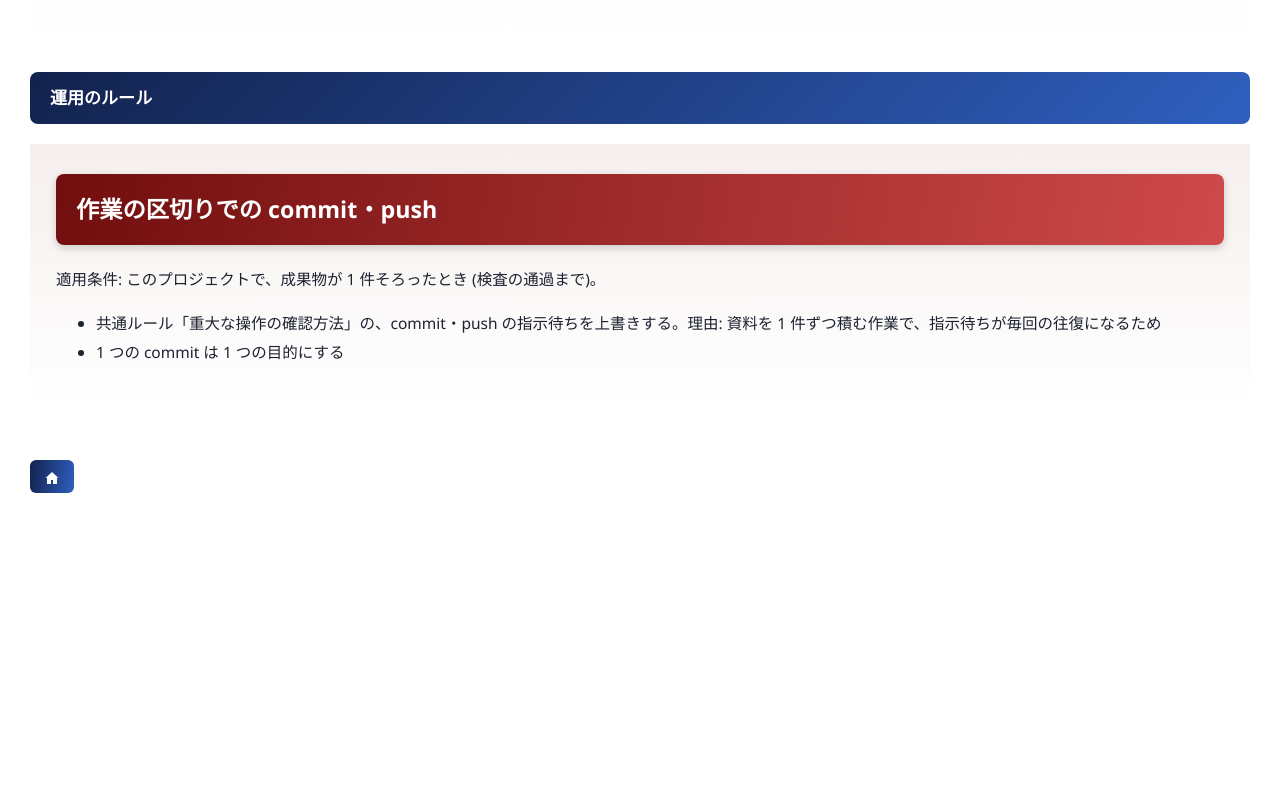
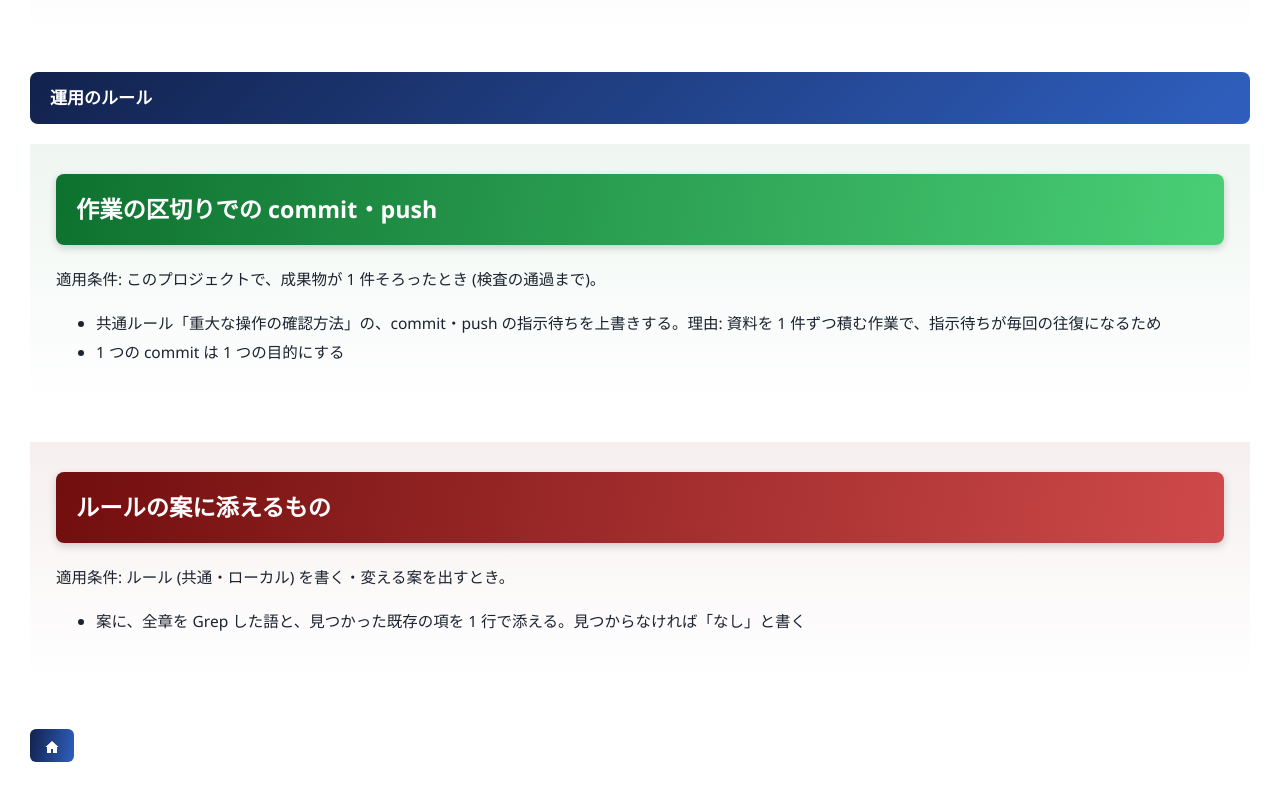
Before and after one commit to LightSpeedC/20261025-research-google-api, a plain HTML site: page notes/90_rules/local-rules.html in a window 1280 px wide. Shown: the part 645-1437 px from the top of the page. Before the commit the page ends 1168 px from the top, so only its background shows below. Drawn offline with Linux system fonts and the light colour scheme.

Commit message:
ローカルルールに「ルールの案に添えるもの」を追加
Co-Authored-By: Claude Sonnet 5.5 <noreply@anthropic.com>

```diff
--- a/notes/90_rules/local-rules.html
+++ b/notes/90_rules/local-rules.html
@@ -8,7 +8,8 @@
 <style>
 :root{--navy1:#12224d;--navy2:#2f5fbf;--ink:#1c2330;--ink-soft:#4a5568;--line:#d9dfe8;--code-bg:#f4f6fa;--link:#1a4fa0;--accent:var(--navy1);--accent2:var(--navy2);--soft:#f2f5fb}
 .ch01{--accent:hsl(280,78%,25%);--accent2:hsl(280,58%,55%);--soft:hsl(280,28%,95%)}
-.ch02{--accent:hsl(0,78%,25%);--accent2:hsl(0,58%,55%);--soft:hsl(0,28%,95%)}
+.ch02{--accent:hsl(140,78%,25%);--accent2:hsl(140,58%,55%);--soft:hsl(140,28%,95%)}
+.ch03{--accent:hsl(0,78%,25%);--accent2:hsl(0,58%,55%);--soft:hsl(0,28%,95%)}
 body{margin:0;background:#fff;color:var(--ink);font-size:15.5px;line-height:1.85;font-family:"Segoe UI","Yu Gothic UI",Meiryo,sans-serif}
 a{color:var(--link)}
 .titlebar{background:linear-gradient(135deg,var(--navy1,#12224d),var(--navy2,#2f5fbf));color:#fff;padding:34px 30px 30px}
@@ -56,6 +57,13 @@ footer{padding:18px 30px 30px;background:#fff;color:var(--ink)}
 <li>1 つの commit は 1 つの目的にする</li>
 </ul>
 </section>
+<section class="ch03" id="ch03">
+<h1>ルールの案に添えるもの</h1>
+<p>適用条件: ルール (共通・ローカル) を書く・変える案を出すとき。</p>
+<ul>
+<li>案に、全章を Grep した語と、見つかった既存の項を 1 行で添える。見つからなければ「なし」と書く</li>
+</ul>
+</section>
 </div>
 <footer><div class="inner">
 <a class="back-home" style="margin-top:0" href="../../README.html" title="README へ戻る"><svg width="16" height="16" viewBox="0 0 16 16" aria-hidden="true"><path d="M8 2 1.5 8H3v6h4v-4h2v4h4V8h1.5z" fill="currentColor"/></svg></a>
```
Also changed, not shown: 1 other file.
